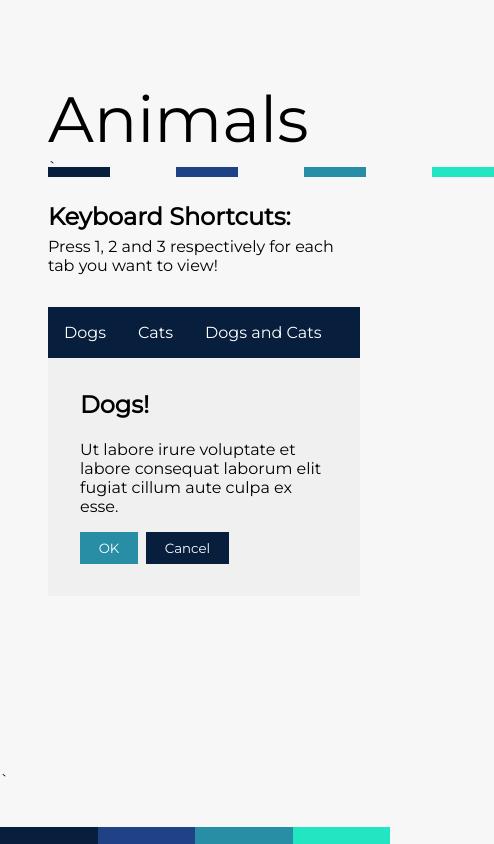
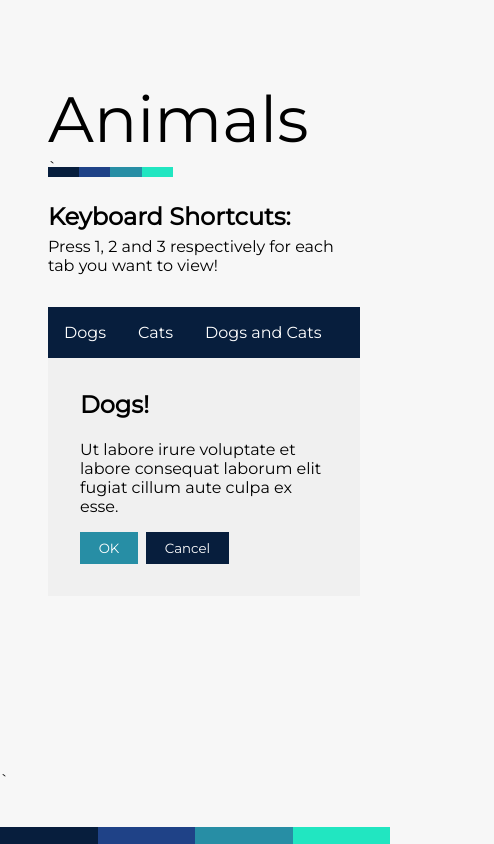
Before and after one commit to neelansh15/Vue-Transitions-and-Keyboard-Shortcuts, a plain HTML site: page index.html in a window 390 px wide. Shown: the whole page, 494 px wide, since content can reach past the window. Drawn offline with Linux system fonts and the light colour scheme.

Commit message:
Changed underline width to percentage values for responsiveness

```diff
--- a/style.sass
+++ b/style.sass
@@ -8,12 +8,12 @@
         width: 50%
 
 @mixin underline($color, $left)
-    width: 20%
+    width: 10%
     height: 10%
     background-color: $color
     position: absolute
     bottom: 0
-    left: $left * 4
+    left: $left
 
 @mixin underline-footer($color, $left)
     width: 25%
@@ -98,11 +98,11 @@ ul.tab-bar
         .underline-darkblue
             @include underline(#071e3d, 0)
         .underline-blue
-            @include underline(#1f4287, 2em)
+            @include underline(#1f4287, 10%)
         .underline-lightblue
-            @include underline(#278ea5, 4em)
+            @include underline(#278ea5, 20%)
         .underline-greenish
-            @include underline(#21e6c1, 6em)
+            @include underline(#21e6c1, 30%)
 
 .underline-footer-darkblue
     @include underline-footer(#071e3d, 0)
```
Also changed, not shown: style.css, 1 other file.
